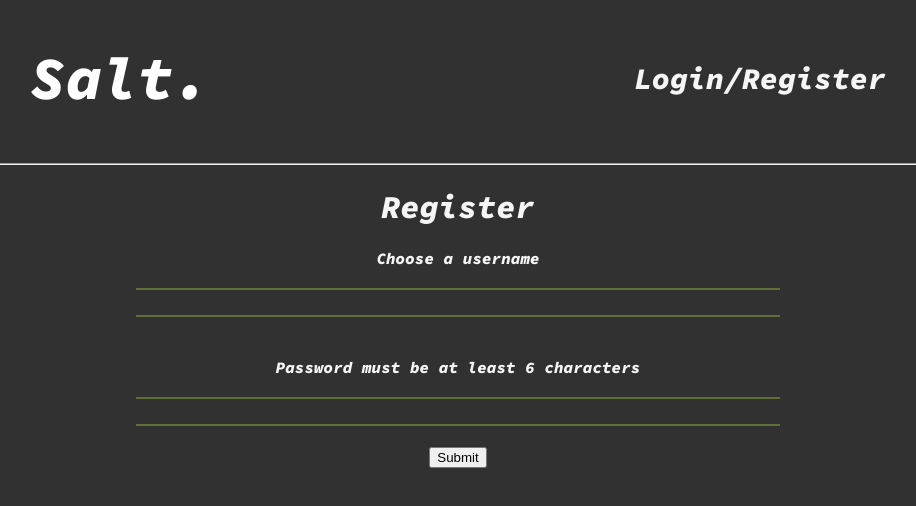
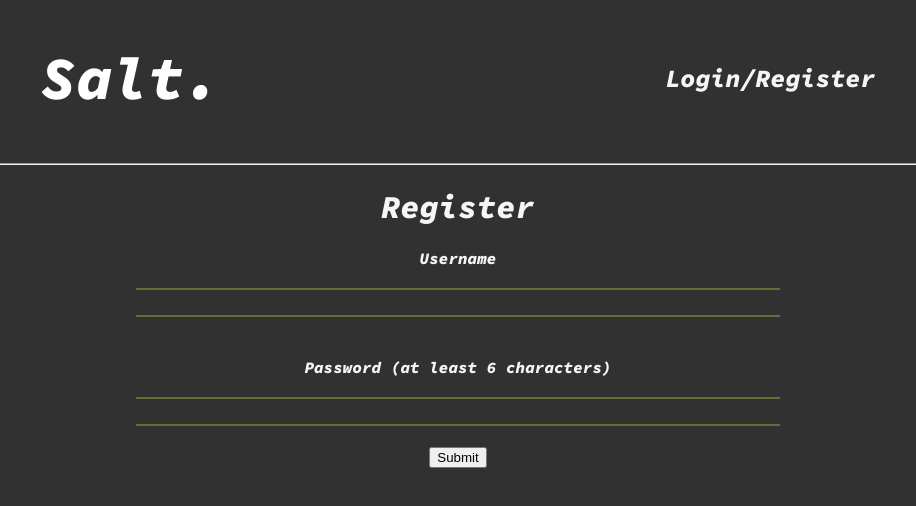
Before and after one commit to JustinKnuth/salt, a React (Create React App) app in the folder client/: page /register in a window 1280 px wide. Shown: the top 506 px of the page, without its empty margins (182-1098 px from the left). Built offline with nearby package versions, Linux system fonts and the light colour scheme.

Commit message:
final touches for presentation

```diff
--- a/client/src/App.css
+++ b/client/src/App.css
@@ -49,7 +49,7 @@ a {
 .links {
   text-decoration: none;
   color: whitesmoke;
-  font-size: 30px;
+  font-size: 25px;
 }
 
 .post-container {
@@ -80,6 +80,7 @@ padding: 20px;
   width: 75%;
   margin-top: 40px;
   margin-bottom: 50px;
+  box-shadow: rgba(0, 0, 0, 0.35) 0px 5px 15px;
 }
 
 .create-inputs {
--- a/client/src/components/AllBlogs.jsx
+++ b/client/src/components/AllBlogs.jsx
@@ -28,6 +28,7 @@ export default function AllBlogs(props) {
 
           <h2 className='post-title'>{post.title}</h2>
           <h3 className='post-author'>By {post.author}</h3>
+          {post.created_at.slice(0,10)}
           <p className='post-content'>
             {post.content.length < 400 ?
               post.content : post.content.slice(0, 400) + '......'}
@@ -37,7 +38,7 @@ export default function AllBlogs(props) {
             <Link className='full-post-link' to={`/posts/${post.id}`}>
               See the full post
           </Link>
-              {post.created_at.slice(0,10)}
+
             {
               currentUser?.id === post.user_id &&
               <div>
--- a/client/src/components/SignUp.jsx
+++ b/client/src/components/SignUp.jsx
@@ -25,7 +25,7 @@ export default function SignUp(props) {
     }}>
 
       <h1>Register</h1>
-      <label>Choose a username <br/>
+      <label>Username <br/>
       <input
           className='create-inputs'
           type="text"
@@ -34,7 +34,7 @@ export default function SignUp(props) {
           onChange={handleChange} />
       </label> <br/>
       <br/>
-        <label>Password must be at least 6 characters <br/>
+        <label>Password (at least 6 characters) <br/>
        <input
           className='create-inputs'
           type="text"
--- a/client/src/services/api-helper.js
+++ b/client/src/services/api-helper.js
@@ -1,8 +1,8 @@
 import axios from "axios"
 
 
-//const baseUrl = process.env.NODE_ENV === 'production' ? 'https://salt-blog-api.herokuapp.com' : 'http://localhost:3000'
-const baseUrl = 'http://localhost:3000'
+const baseUrl = process.env.NODE_ENV === 'production' ? 'https://salt-blog-api.herokuapp.com' : 'http://localhost:3000'
+//const baseUrl = 'http://localhost:3000'
 
 
 
```
Also changed, not shown: 1 other file (tests, documents, lock files or other folders).
